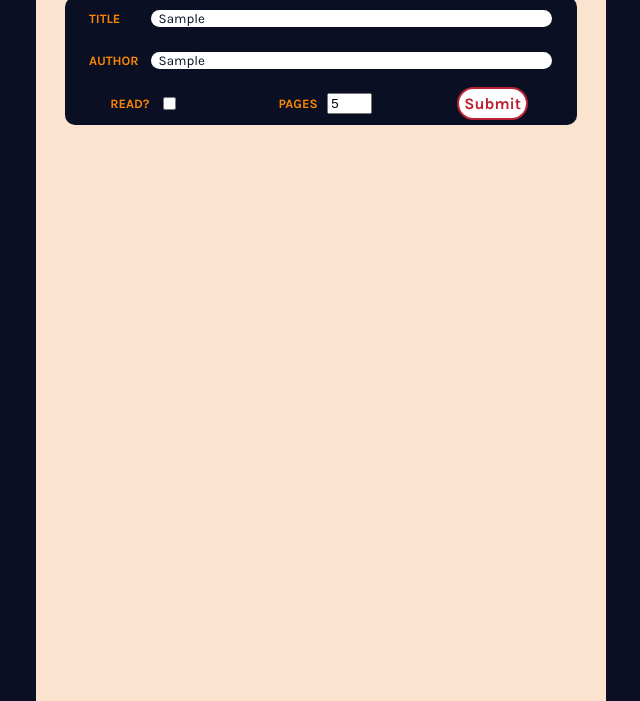
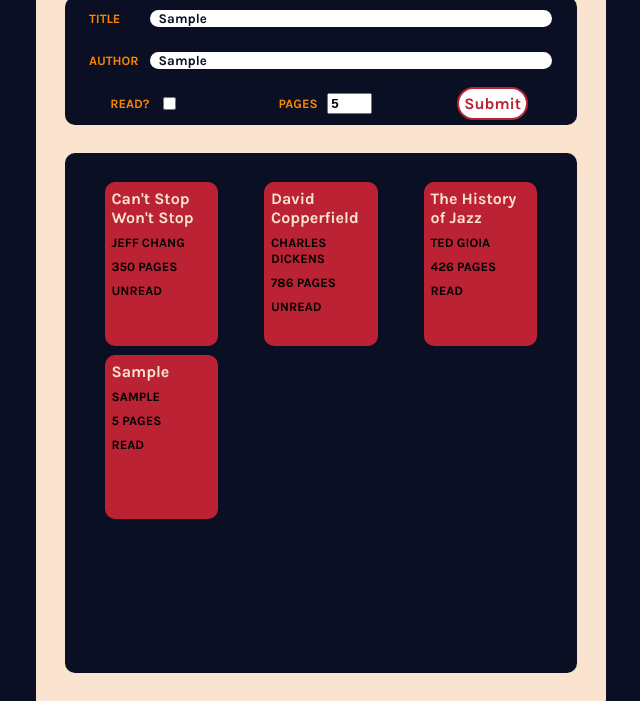
Before and after one commit to dankimberley/odin-library, a plain HTML site: page index.html in a window 1280 px wide. Both pictures are taken after typing "Sample", "Sample", "5" into the empty fields and a click on the button "Submit". Shown: the part 99-800 px from the top of the page, without its empty margins (319-959 px from the left). Drawn offline with Linux system fonts and the light colour scheme.

Commit message:
book divs created

```diff
--- a/javascript.js
+++ b/javascript.js
@@ -31,7 +31,23 @@ function addBooksToShelves () {
         const shelves = document.getElementById('shelves')
         bookDiv = document.createElement('div')
         bookDiv.classList.add('book')
-        console.log(bookDiv)
+        bookDiv.setAttribute('id', book.title)
+        const bookTitle = document.createElement('h2')
+        bookTitle.textContent = book.title
+        const bookAuthor = document.createElement('div')
+        bookAuthor.textContent = book.author
+        const bookPages = document.createElement('div')
+        bookPages.textContent = `${book.pages} Pages`
+        const bookRead = document.createElement('div')
+        if (book.read) {
+            bookRead.textContent = 'Read'
+        } else {
+            bookRead.textContent = 'Unread'
+        }
+        bookDiv.append(bookTitle)
+        bookDiv.append(bookAuthor)
+        bookDiv.append(bookPages)
+        bookDiv.append(bookRead)
         shelves.append(bookDiv)
     })
 }
--- a/styles.css
+++ b/styles.css
@@ -183,5 +183,47 @@ label {
 }
 
 input {
-    font-weight: medium;
+    font-weight: bold;
 }
+
+#shelves {
+    background-color: var(--blue);
+    margin: 5%;
+    display: grid;
+    grid-template-columns: repeat(auto-fit, minmax(100px, 1fr));
+    grid-template-rows: repeat(auto-fit, 150px);
+    gap: 5%;
+    justify-items: center;
+    padding: 5%;
+    overflow: scroll;
+    border-radius: 10px;
+
+}
+
+.book {
+    width: 100px;
+    height: 150px;
+    background-color: var(--red);
+    border-radius: 10px;
+    transition: all 200ms;
+    padding: 5%
+}
+
+.book:hover {
+    transform: scale(110%);
+    border: solid 2px var(--orange);
+}
+
+.book>h2 {
+    color: var(--white);
+    margin: 0;
+    font-size: 1rem;
+}
+
+.book>div {
+    text-transform: uppercase;
+    margin-top: 0.5rem;
+    font-weight: bold;
+    font-size: 0.8rem;
+    line-height: 1rem;
+}
```
